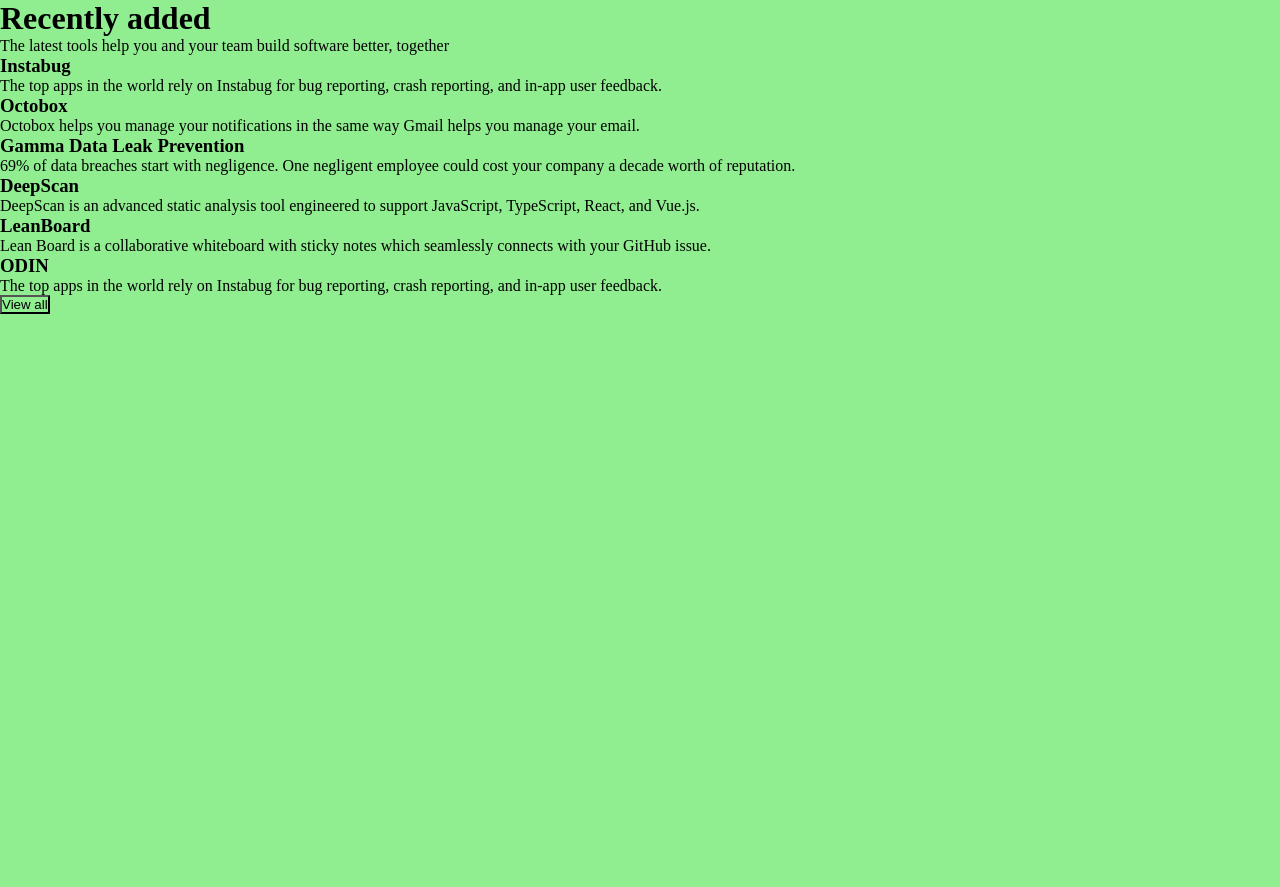
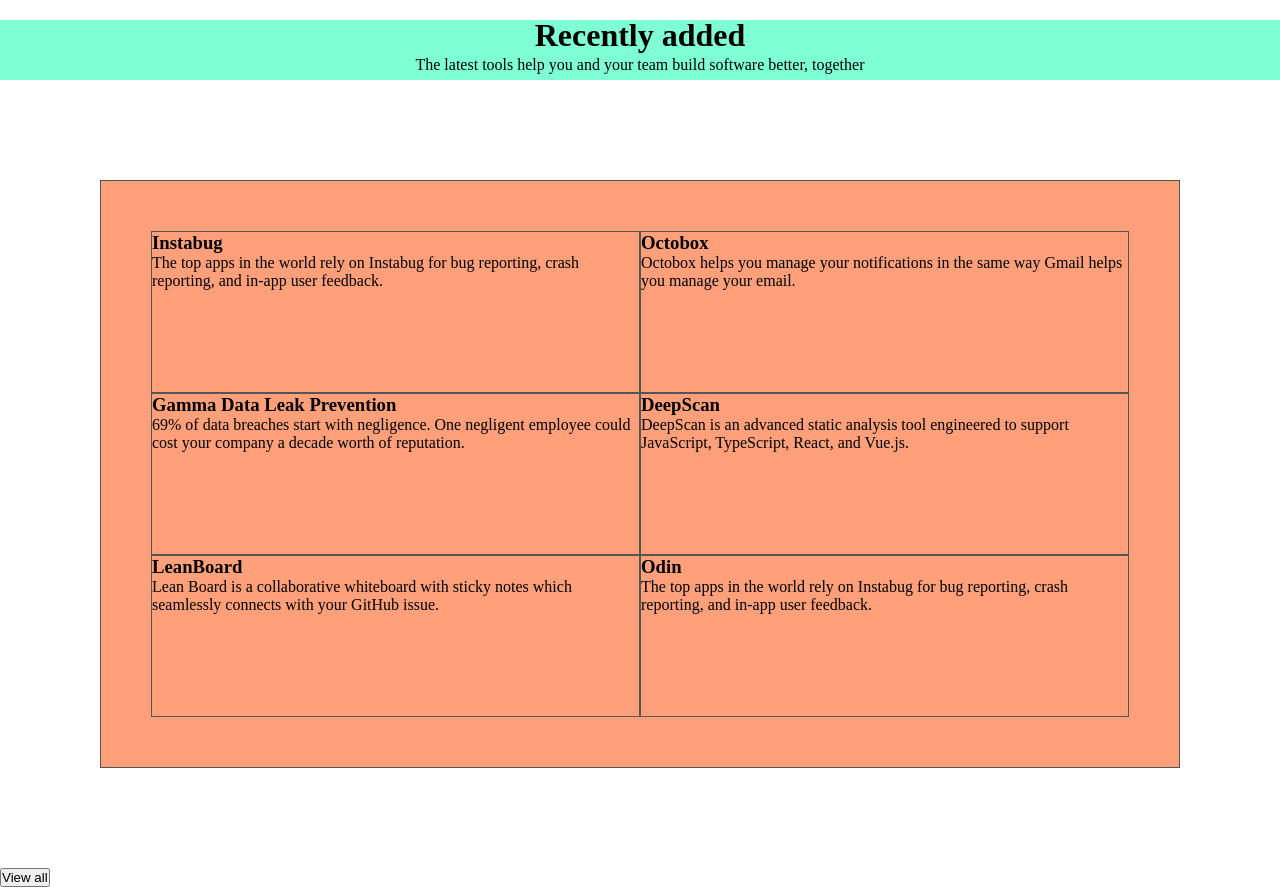
Before and after one commit to szwanne/Application-List, a plain HTML site: page index.html in a window 1280 px wide. Before the commit the page ends 800 px from the top, so only its background shows below. Drawn offline with Linux system fonts and the light colour scheme.

Commit message:
Adjusted the height of the grid items

```diff
--- a/index.html
+++ b/index.html
@@ -57,7 +57,7 @@
             <div class="item-6">
                 <div class="image"></div>
                 <div class="text">
-                    <h3>ODIN</h3>
+                    <h3>Odin</h3>
                     <p>The top apps in the world rely on Instabug for bug reporting, crash reporting, and in-app user feedback.</p>
                 </div>
             </div>
--- a/style.css
+++ b/style.css
@@ -1,5 +1,39 @@
 * {
     margin: 0;
     padding: 0;
-    background-color: lightgreen;
 }
+
+body {
+    min-height: 100vh;
+    min-width: 100vw;
+}
+
+/* HEADER SECTION */
+
+/*Centre the header and the text below */
+
+.header {
+    text-align: center;
+    background-color: aquamarine;
+    line-height: 30px;
+    margin-top: 20px;
+}
+
+/* HERO SECTION */
+
+.hero-section {
+    display: grid;
+    grid-template-columns: 1fr 1fr;
+    grid-template-rows: 1fr 1fr 1fr;
+    background-color: lightsalmon;
+    border: 1px solid #555;
+    margin-top: 50px;
+    padding: 50px;
+    margin: 100px;
+}
+
+.item-1, .item-2, .item-3,
+.item-4, .item-5, .item-6 {
+    border: 1px solid #555;
+    min-height: 20vh;
+}
```
Also changed, not shown: 1 other file.
